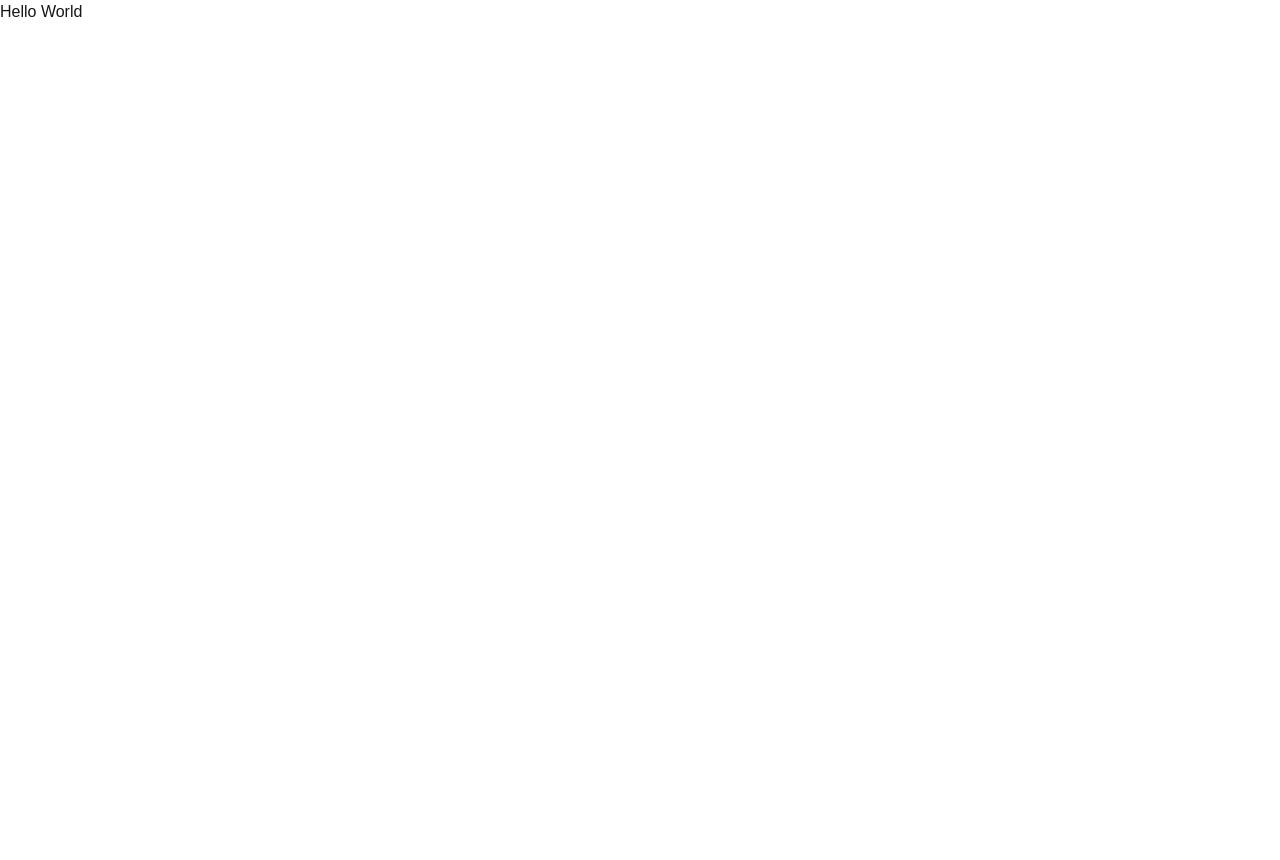
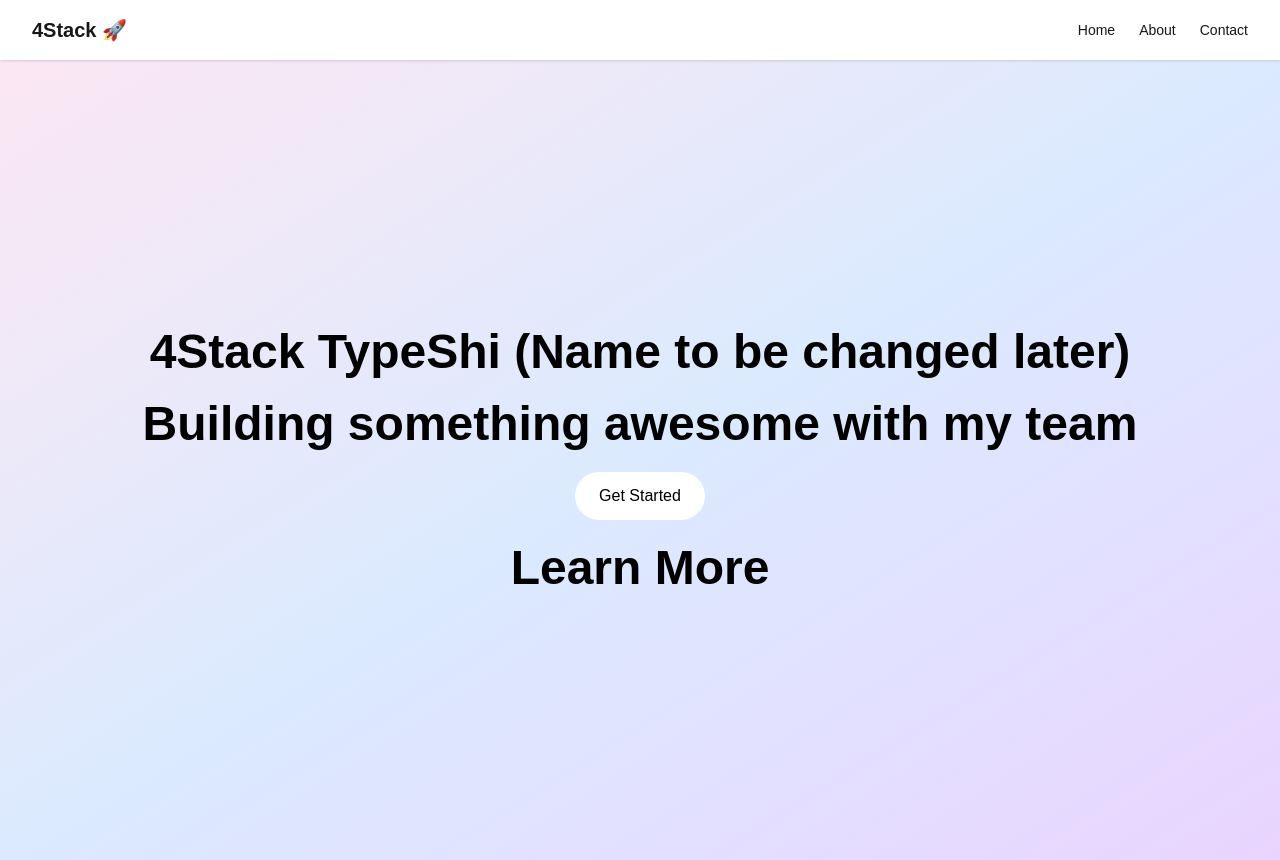
Before and after one commit to ParthMalekar16/4Stack, a Next.js app in the folder frontend/: page / in a window 1280 px wide. Before the commit the page ends 800 px from the top, so only its background shows below. Built offline with nearby package versions, Linux system fonts and the light colour scheme.

Commit message:
Designed a basic homepage and added a navbar

```diff
--- a/frontend/app/layout.tsx
+++ b/frontend/app/layout.tsx
@@ -1,6 +1,7 @@
 import type { Metadata } from "next";
 import { Geist, Geist_Mono } from "next/font/google";
 import "./globals.css";
+import Navbar from "../components/navbar";
 
 const geistSans = Geist({
   variable: "--font-geist-sans",
@@ -19,15 +20,19 @@ export const metadata: Metadata = {
 
 export default function RootLayout({
   children,
-}: Readonly<{
+}: {
   children: React.ReactNode;
-}>) {
+}) {
   return (
-    <html
-      lang="en"
-      className={`${geistSans.variable} ${geistMono.variable} h-full antialiased`}
-    >
-      <body className="min-h-full flex flex-col">{children}</body>
+    <html lang="en">
+      <body>
+        {/* Navbar */}
+        <Navbar />
+
+        {/* Page Content */}
+        {children}
+      </body>
     </html>
   );
+
 }
--- a/frontend/app/page.tsx
+++ b/frontend/app/page.tsx
@@ -1,7 +1,28 @@
+"use client";
+
 export default function Home() {
-  const name = "";
-  if(name)
-    return <h1>Hello {name}</h1>;
-  return <h1>Hello World</h1>;
+  return (
+    <main className="min-h-screen bg-gradient-to-br from-pink-100 via-blue-100 to-purple-200 flex items-center justify-center">
+      <div className="text-center space-y-6">
 
+        <h1 className="text-5xl font-bold text-black">
+          4Stack TypeShi (Name to be changed later)
+        </h1>
+
+        <p className="text-5xl font-bold text-black">
+          Building something awesome with my team
+        </p>
+
+        <button className="px-6 py-3 bg-white text-black rounded-full font-medium hover:bg-zinc-200 transition">
+          Get Started
+        </button>
+        <div className="flex gap-4 justify-center">
+  <button className="text-5xl font-bold text-black">
+    Learn More
+  </button>
+</div>
+
+      </div>
+    </main>
+  );
 }
--- /dev/null
+++ b/frontend/components/navbar.tsx
@@ -0,0 +1,12 @@
+export default function Navbar(){
+    return (<nav className="w-full px-8 py-4 flex justify-between items-center bg-white/60 backdrop-blur-md shadow-sm">
+          <h1 className="text-xl font-bold">4Stack 🚀</h1>
+
+          <div className="flex gap-6 text-sm font-medium">
+            <a href="#">Home</a>
+            <a href="#">About</a>
+            <a href="#">Contact</a>
+          </div>
+        </nav>
+    );
+}
```
